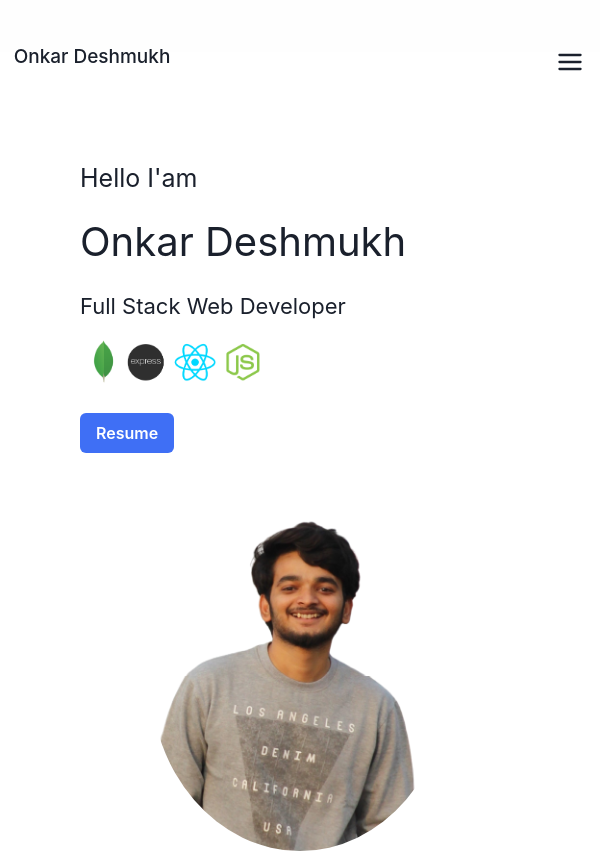
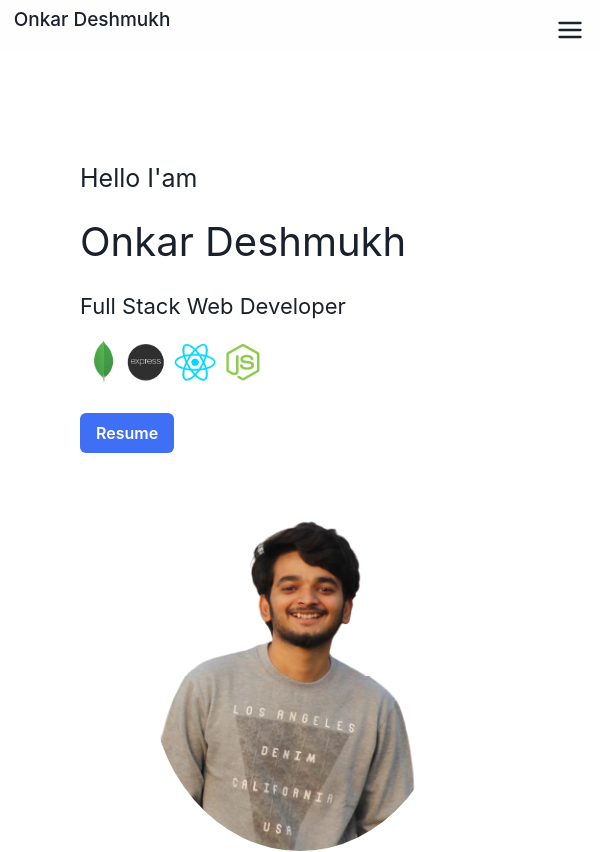
Before and after one commit to Onkar271998/Onkar_Deshmukh_Portfolio, a React (Create React App) app: page / in a window 600 px wide. Shown: the top 852 px of the page. Built offline with nearby package versions, Linux system fonts and the light colour scheme.

Commit message:
bug clear

```diff
--- a/src/styles/MobNav.module.css
+++ b/src/styles/MobNav.module.css
@@ -53,7 +53,7 @@
   @media all and (min-width: 480px) and (max-width: 750px) {
     .btn1 {
       display: block;
-      margin-top: 1rem;
+      margin-top: -1rem;
       /* margin-left: 5rem; */
 
     }
--- a/src/styles/navbar.module.css
+++ b/src/styles/navbar.module.css
@@ -140,13 +140,15 @@ text-align: center;
 
   .myname{
     width: 200px;
-    margin-top: 2rem;
+    margin-top: -0.3rem;
     font-size: 19px;
     font-weight: 500;
     margin-left: -0.5rem;
   }
  .container{
   background-color: #fefefe;
+  position: fixed;
+
  }
 }
 
@@ -163,7 +165,8 @@ box-sizing: border-box;
 
 font-size: 19px;
 font-weight: 500; */
-background-color: #fefefe;
+/* background-color: #fefefe; */
+
 margin-top: -0.5rem;
 height: 60px;
 justify-content: center;
```
